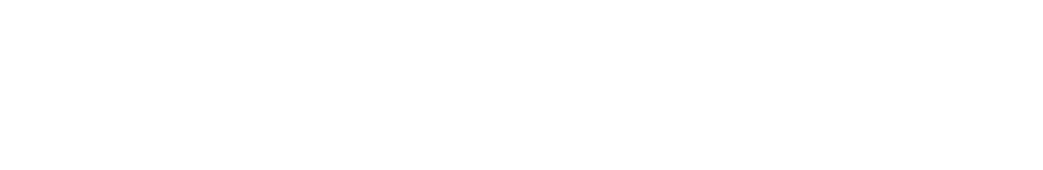
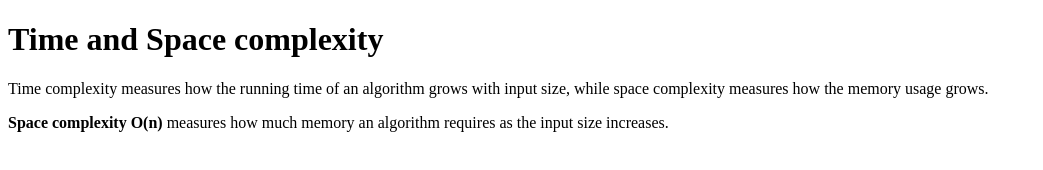
Before and after one commit to acciojob/time-and-space-complexity-rohitdarunkar, a website: page main.html in a window 1280 px wide. Shown: the whole page, without its empty margins (0-1043 px from the left). Drawn offline with Linux system fonts and the light colour scheme.

Commit message:
created a submission

```diff
--- a/main.html
+++ b/main.html
@@ -10,6 +10,9 @@
 	<!-- the entire body must be written by student -->
     <script type="text/javascript" src="./script.js">
 </script>
+<h1>Time and Space complexity</h1>
+	<p>Time complexity measures how the running time of an algorithm grows with input size, while space complexity measures how the memory usage grows.</p>
+<p><b>Space complexity O(n)</b> measures how much memory an algorithm requires as the input size increases.</p>
 
 </body>
 
```
